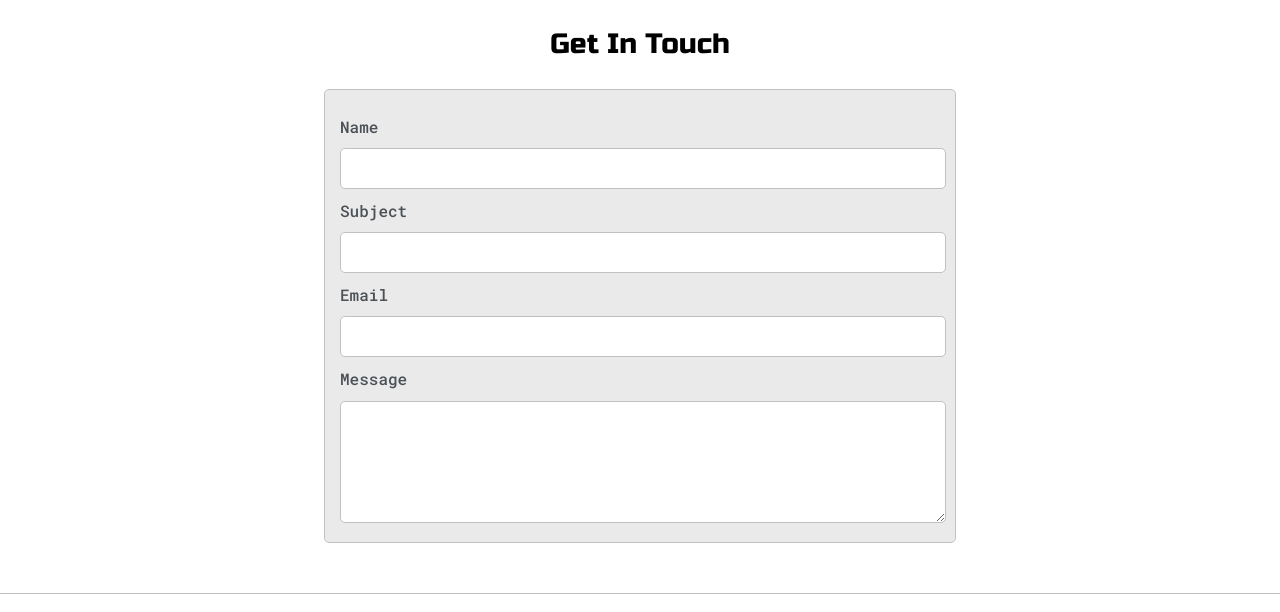
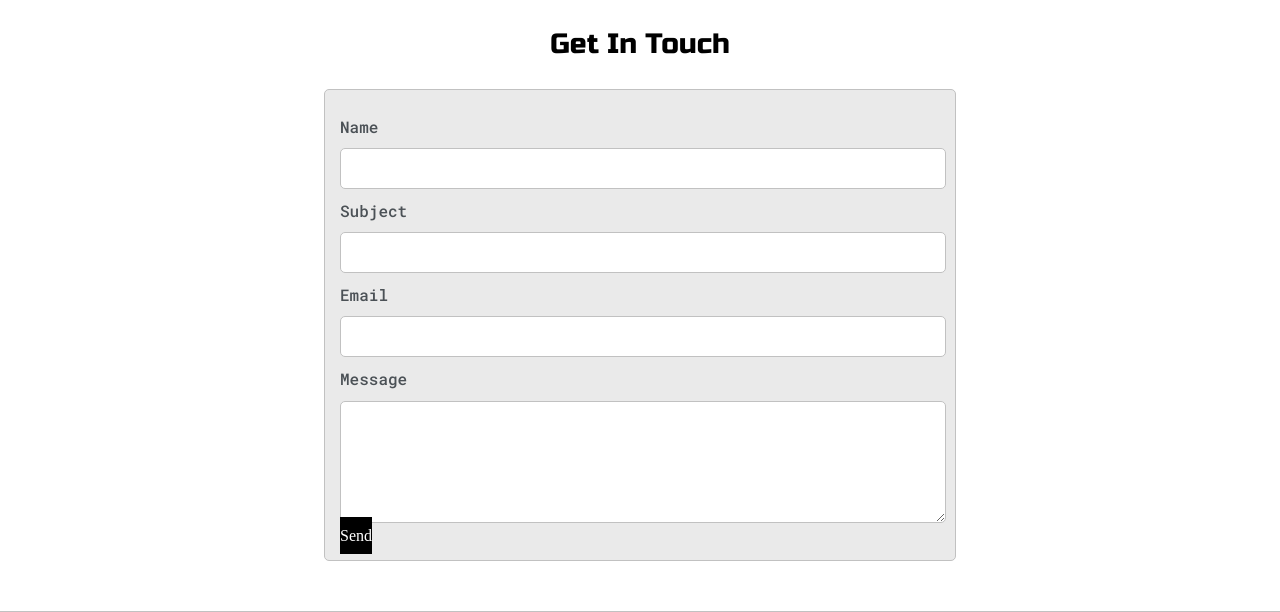
Before and after one commit to anevski-stefan/portfolio, a PHP site: page / in a window 1280 px wide. Shown: the part 1898-2510 px from the top of the page. Run offline with PHP 8.4, Linux system fonts and the light colour scheme; data that the repository does not hold is empty.

Commit message:
Changes to button #2

```diff
--- a/index.php
+++ b/index.php
@@ -226,7 +226,7 @@ if(isset($_POST['submit'])){
           <label>Message</label>
           <textarea name="message" class="input-field"></textarea>
           <!-- <input id="submit-btn" type="submit" value="Send" name="submit"/> -->
-          <a href="mailto:anevskiistefan@gmail.com?cc=<?php echo $email; ?>&subject=<?php echo $subject; ?>" id="submit-btn"></a>
+          <a href="mailto:anevskiistefan@gmail.com?cc=<?php echo $email; ?>&subject=<?php echo $subject; ?>" id="submit-btn">Send</a>
         </form>
       </div>
       <div id="status"></div>
```
